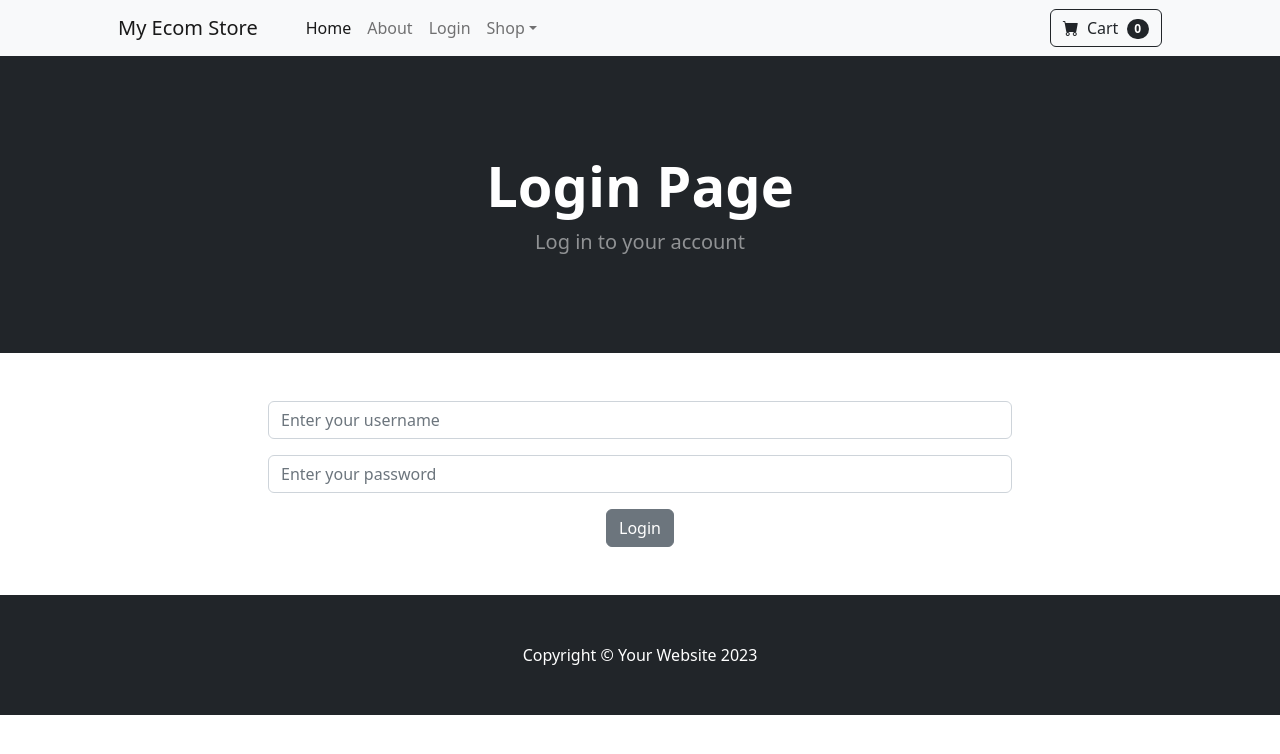
After one commit to iammanishanand/django-ecom, a Django app: page /login/ in a window 1280 px wide. The commit adds this page. Shown: the top 754 px of the page. Run offline with Django 5.2, Linux system fonts and the light colour scheme; some libraries are stand-ins or nearby versions.

Commit message:
phase 7 done

```diff
--- a/store/templates/base.html
+++ b/store/templates/base.html
@@ -16,6 +16,16 @@
     </head>
     <body>
         {% include 'navbar.html' %}
+        {% if messages %}
+            {% for message in messages%}
+            <div class="alert alert-warning alert-dismissible fade show" role="alert">
+                {{message}}
+                <button type="button" class="btn-close" data-bs-dismiss="alert" aria-label="Close"></button>
+              </div>
+
+            {% endfor %}
+
+        {% endif %}
 
         {% block content  %}
         {% endblock  %}
--- /dev/null
+++ b/store/templates/login.html
@@ -0,0 +1,37 @@
+{% extends "base.html" %}
+{%block content%}
+        <!-- Header-->
+        <header class="bg-dark py-5">
+            <div class="container px-4 px-lg-5 my-5">
+                <div class="text-center text-white">
+                    <h1 class="display-4 fw-bolder">Login Page</h1>
+                    <p class="lead fw-normal text-white-50 mb-0">Log in to your account</p>
+                </div>
+            </div>
+        </header>
+
+        <div class="container">
+            <div class="row">
+                <center>
+                    <div class="col-8">
+                        <br></br>
+                        <form method ="POST" action ={%url 'login'%}>
+                            {% csrf_token %}
+                            <div class="mb-3">
+
+                              <input type="text" class="form-control" name="username" placeholder="Enter your username">
+                            </div>
+                            <div class="mb-3">
+                              <input type="password" class="form-control" name="password" placeholder = "Enter your password">
+                            </div>
+
+                            <button type="submit" class="btn btn-secondary">Login</button>
+                          </form>
+
+                        <br></br>
+                    </div>
+                </center>
+            </div>
+        </div>
+
+{%endblock%}
--- a/store/templates/navbar.html
+++ b/store/templates/navbar.html
@@ -7,6 +7,20 @@
                     <ul class="navbar-nav me-auto mb-2 mb-lg-0 ms-lg-4">
                         <li class="nav-item"><a class="nav-link active" aria-current="page" href="{%url 'home' %}">Home</a></li>
                         <li class="nav-item"><a class="nav-link" href="{%url 'about' %}">About</a></li>
+
+                        {% if user.is_authenticated%}
+                        <li class="nav-item"><a class="nav-link" href="{%url 'logout' %}">Logout</a></li>
+                        {%else%}
+                        <li class="nav-item"><a class="nav-link" href="{%url 'login' %}">Login</a></li>
+                        {%endif%}
+
+
+
+
+
+
+
+
                         <li class="nav-item dropdown">
                             <a class="nav-link dropdown-toggle" id="navbarDropdown" href="#" role="button" data-bs-toggle="dropdown" aria-expanded="false">Shop</a>
                             <ul class="dropdown-menu" aria-labelledby="navbarDropdown">
--- a/store/urls.py
+++ b/store/urls.py
@@ -4,4 +4,7 @@ from . import views
 urlpatterns = [
     path('', views.home, name="home"),
     path('about/', views.about, name="about"),
+    path('login/', views.login_user, name="login"),
+    path('logout/', views.logout_user, name="logout"),
+
 ]
--- a/store/views.py
+++ b/store/views.py
@@ -1,5 +1,8 @@
-from django.shortcuts import render
+from django.shortcuts import render, redirect
 from .models import Product
+from django.contrib.auth import authenticate, login, logout
+from django.contrib import messages
+
 
 def home(request):
     products = Product.objects.all()  # Fetch all products
@@ -8,3 +11,25 @@ def home(request):
 
 def about(request):
     return render(request, 'about.html', {})
+
+def login_user(request):
+    if request.method=="POST":
+        username = request.POST['username']
+        password = request.POST["password"]
+        user= authenticate(request,username=username, password=password)
+        if user is not None:
+            login(request,user)
+            messages.success(request, (f"I know you, {username} Come on in "))
+            return redirect ('home')
+        else:
+            messages.success(request, (f"I do not know you, {username}, please Enter correct Username and Password "))
+            return redirect ('login')
+
+
+    else:
+        return render(request, 'login.html', {})
+
+def logout_user(request):
+    logout(request)
+    messages.success(request,("You are out!!!"))
+    return redirect('home')
```
Also changed, not shown: db.sqlite3.
